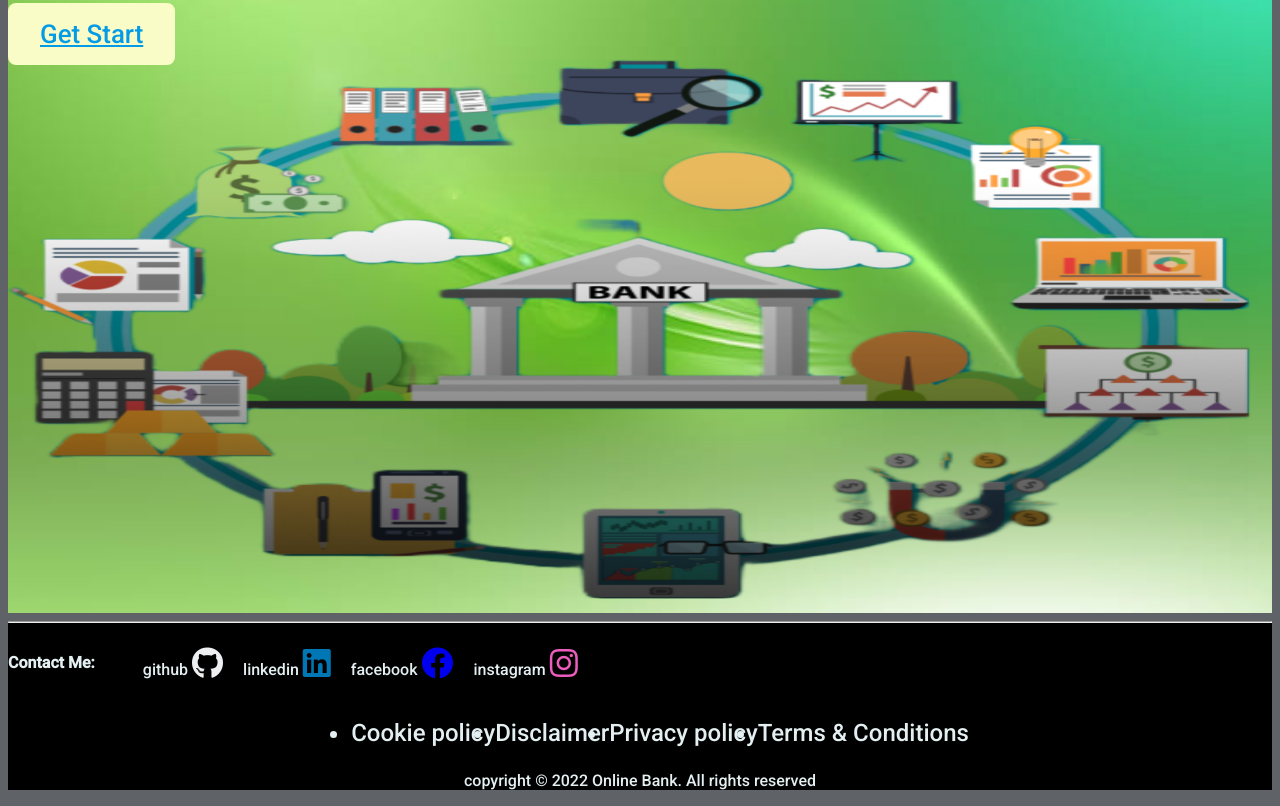
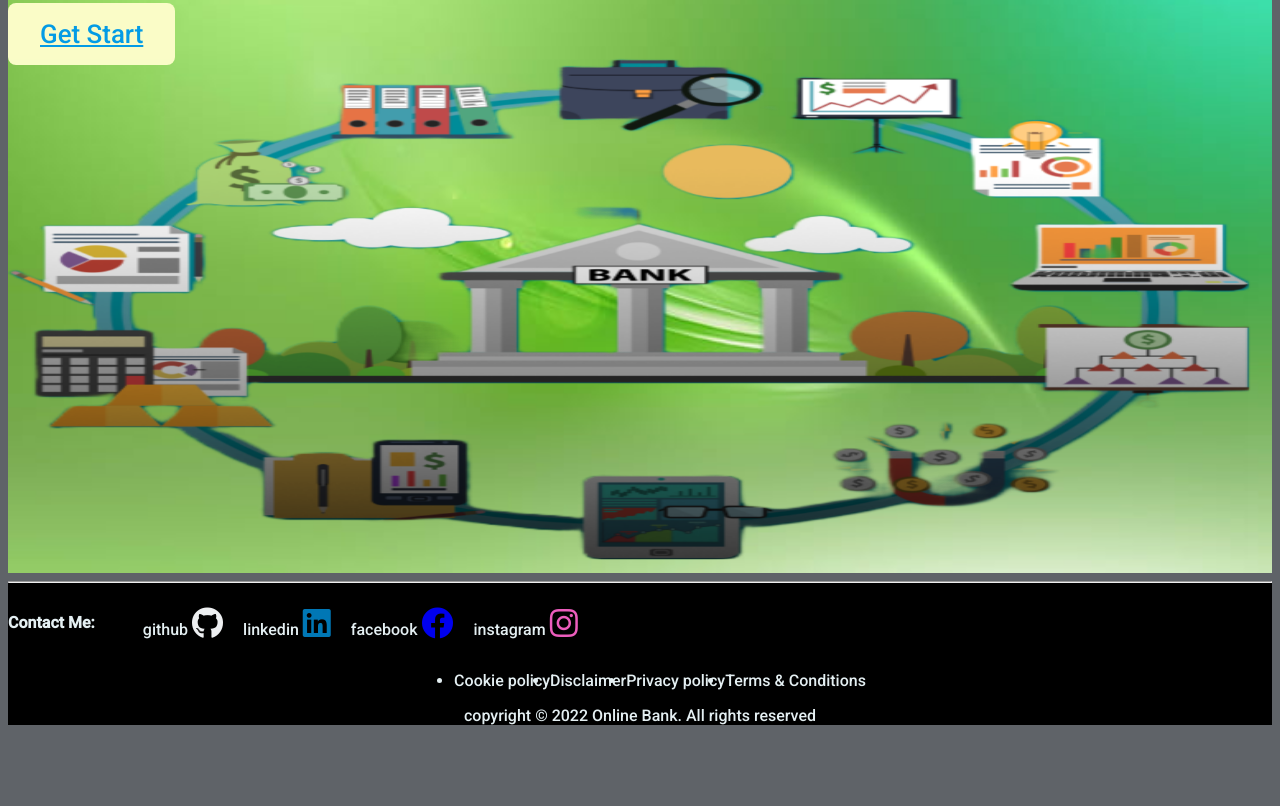
Before and after one commit to priya134d/basicbankingsystem.github.io, a plain HTML site: page index.html in a window 1280 px wide. Shown: the part 346-1152 px from the top of the page. After the commit the page ends 1087 px from the top, so only its background shows below. Drawn offline with nearby package versions, Linux system fonts and the light colour scheme; files whose address does not match are found by name; a web font is replaced by a local one.

Commit message:
Update style.css

```diff
--- a/style.css
+++ b/style.css
@@ -48,7 +48,7 @@ body{
 }
 
 .hero-img{
-    height: 70vh;
+    height: 65vh;
     width: 100%;
 }
 
@@ -134,7 +134,7 @@ footer{
 .foot ul {
     display: flex;
     justify-content: center;
-    font-size: 1.5rem;
+    font-size: 1.0rem;
 
 }
 .cont{
```
